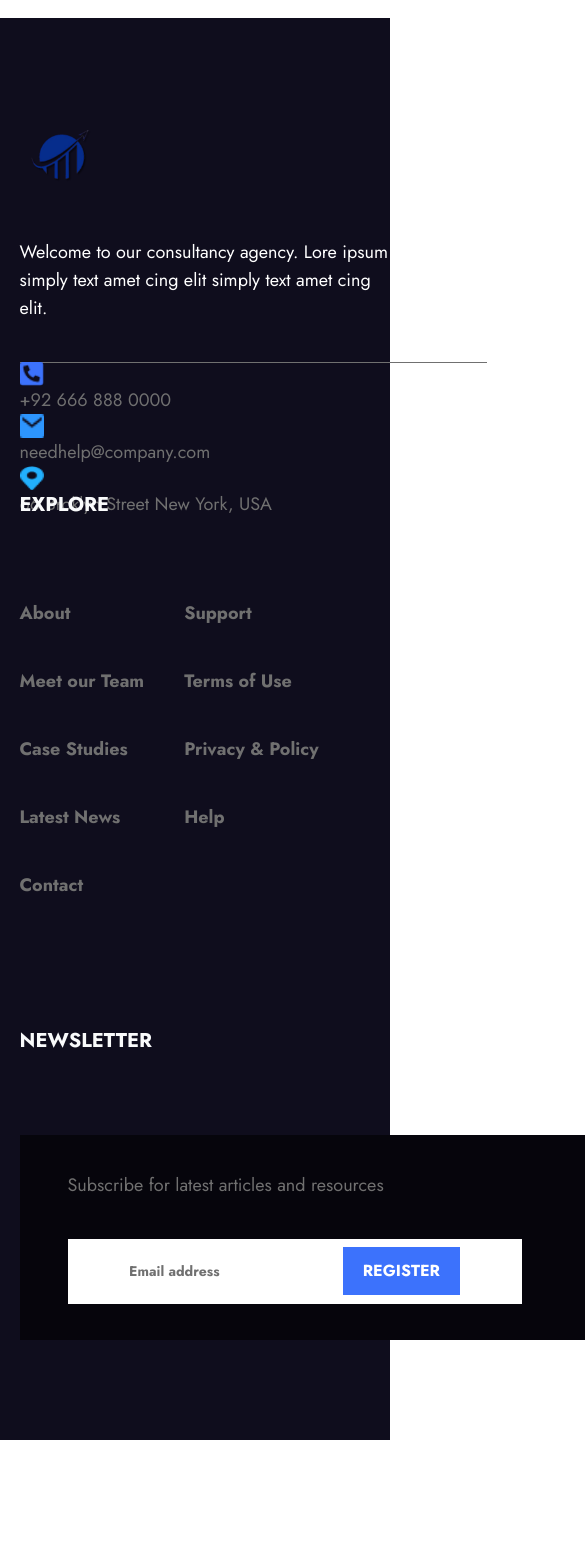
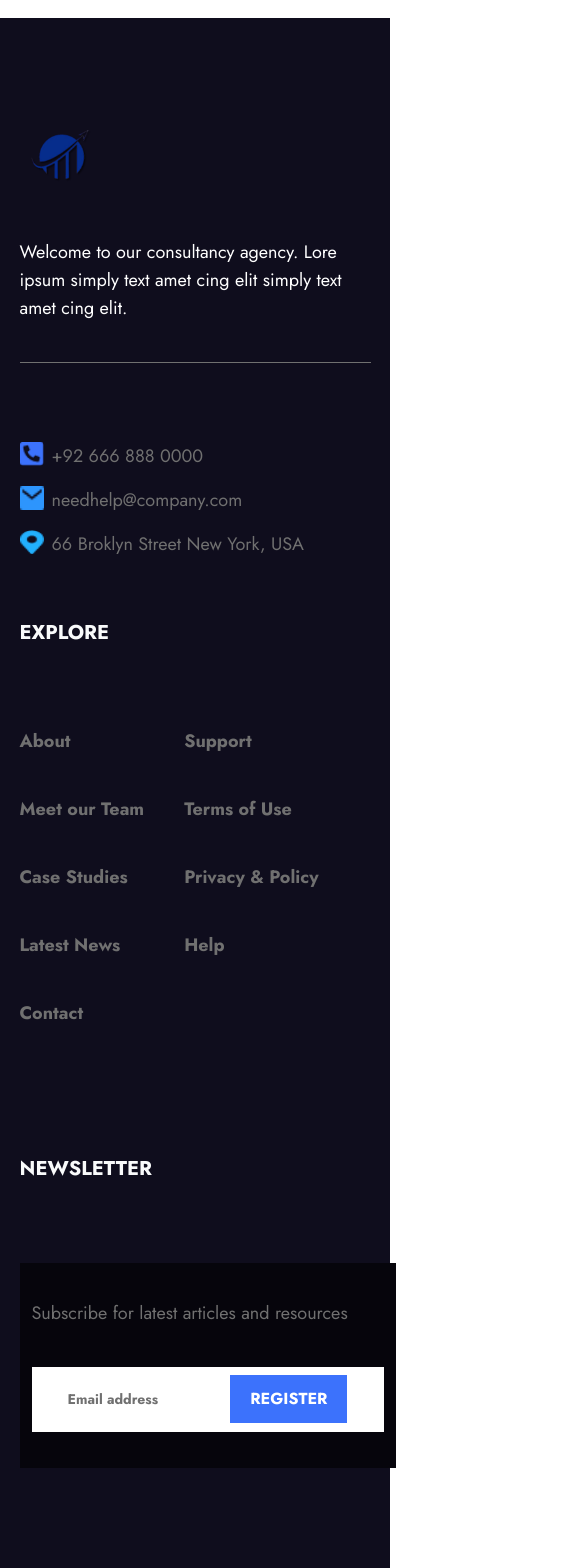
Before and after one commit to Olaoluwa2170/fontend-design-test, a React (Vite) app: page / in a window 390 px wide. Shown: the part 7537-9105 px from the top of the page, 585 px wide, since content can reach past the window. Before the commit the page ends 8977 px from the top, so only its background shows below. Built offline with nearby package versions, Linux system fonts and the light colour scheme.

Commit message:
Refactor Footer component to update styling and fix layout issues

```diff
--- a/src/components/Footer.tsx
+++ b/src/components/Footer.tsx
@@ -15,9 +15,9 @@ const Footer = () => {
               Welcome to our consultancy agency. Lore ipsum simply text amet
               cing elit simply text amet cing elit.
             </p>
-            <div className="h-[1px] bg-primary-100 w-[467px]">
-              <ul className="text-lg text-primary-100">
-                <li>
+            <div className="h-[1px] bg-primary-100 w-full md:w-[467px]">
+              <ul className="pt-20 text-lg space-y-4 text-primary-100">
+                <li className="flex gap-2">
                   <img
                     src="./phone-square-alt.png"
                     className=" w-6 h-6"
@@ -25,11 +25,11 @@ const Footer = () => {
                   />
                   +92 666 888 0000
                 </li>
-                <li>
+                <li className="flex gap-2">
                   <img src="./email.png" className=" w-6 h-6" alt="" />
                   needhelp@company.com
                 </li>
-                <li>
+                <li className="flex gap-2">
                   {" "}
                   <img src="./map-marker-alt.png" className=" w-6 h-6" alt="" />
                   66 Broklyn Street New York, USA
@@ -38,7 +38,7 @@ const Footer = () => {
             </div>
           </div>
         </div>
-        <div className="space-y-20">
+        <div className="space-y-20 mt-32 md:mt-0">
           <p className="text-gray-50 text-xl font-bold">EXPLORE</p>
           <div className="flex gap-10">
             <div>
@@ -62,11 +62,11 @@ const Footer = () => {
         </div>
         <div className="space-y-20">
           <p className="text-gray-50 text-xl font-bold">NEWSLETTER</p>
-          <div className="w-[591px] h-[205px] bg-[#06050C] gap-10 flex flex-col pl-12 .items-center justify-center">
+          <div className="md:w-[591px] h-[205px] bg-[#06050C] gap-10 flex flex-col md:pl-12 p-3 justify-center">
             <p className="text-lg text-primary-100 w-[352px] text-left">
               Subscribe for latest articles and resources
             </p>
-            <div className="w-[454px] flex justify-around items-center bg-white h-[65px]">
+            <div className="md:w-[454px] flex justify-around items-center bg-white h-[65px]">
               <p className="text-sm text-primary-100 font-bold">
                 Email address
               </p>
--- a/src/index.css
+++ b/src/index.css
@@ -3,7 +3,9 @@
 @tailwind base;
 @tailwind components;
 @tailwind utilities;
-
+/* *{
+  border: 1px solid red;
+} */
 @layer base {
   :root {
     --background: 0 0% 100%;
```
